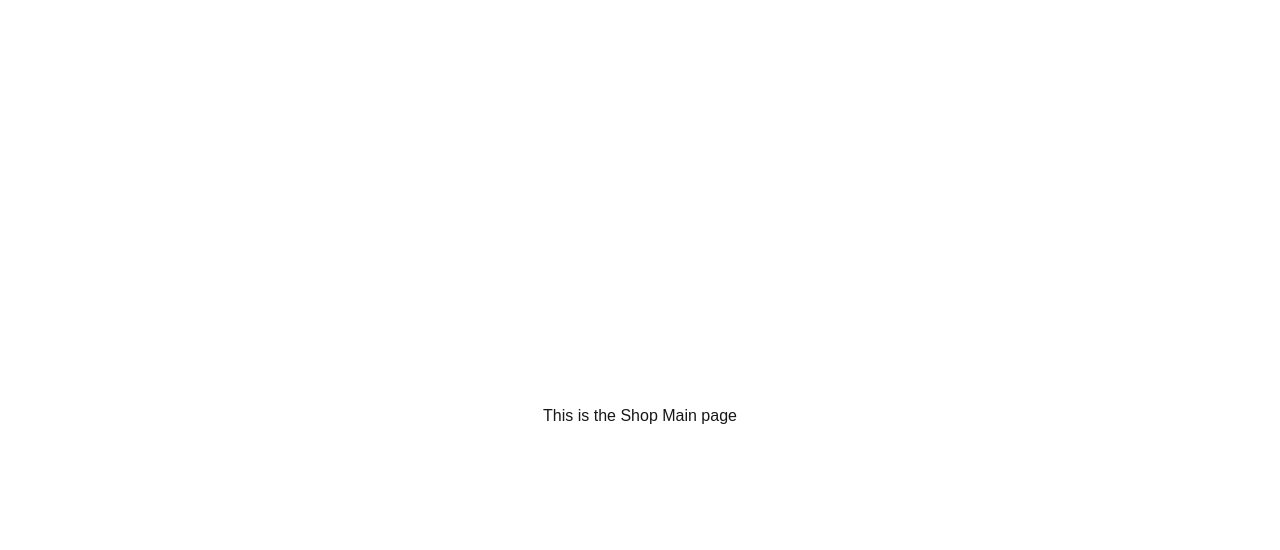
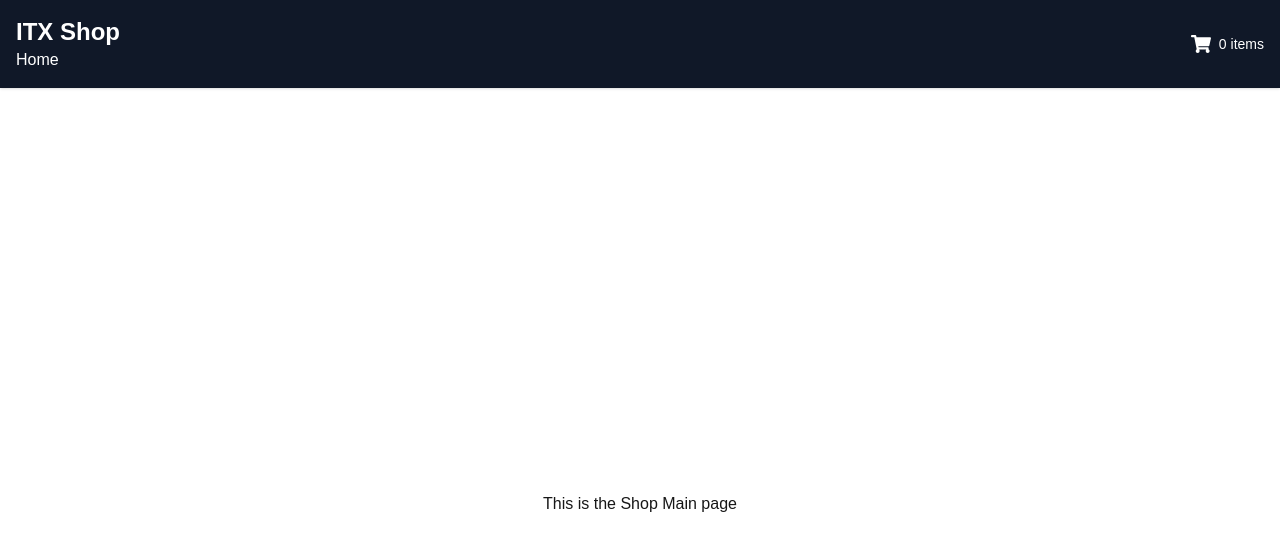
Before and after one commit to joseanher81/itx-shop-next, a Next.js app: page / in a window 1280 px wide. Shown: the top 550 px of the page. Built offline with nearby package versions, Linux system fonts and the light colour scheme.

Commit message:
feat: add header and react icons

```diff
--- a/src/app/layout.tsx
+++ b/src/app/layout.tsx
@@ -1,3 +1,5 @@
+import { CartProvider } from "../context/CartContext";
+import Header from "../components/Header";
 import "./globals.css";
 
 export const metadata = {
@@ -13,8 +15,10 @@ export default function RootLayout({
   return (
     <html lang="en">
       <body>
-        {/* HEADER */}
-        <main className="container mx-auto p-4">{children}</main>
+        <CartProvider>
+          <Header />
+          <main className="container mx-auto p-4">{children}</main>
+        </CartProvider>
       </body>
     </html>
   );
--- /dev/null
+++ b/src/components/Header.tsx
@@ -0,0 +1,50 @@
+"use client";
+
+import Link from "next/link";
+import { usePathname } from "next/navigation";
+import { useCartContext } from "../context/CartContext";
+import { FaShoppingCart } from "react-icons/fa";
+
+const Header = () => {
+  const { count } = useCartContext();
+  const pathname = usePathname();
+
+  const renderBreadcrumbs = () => {
+    if (pathname === "/") return "Home";
+
+    if (pathname.startsWith("/product/")) {
+      return (
+        <span className="text-sm text-gray-300">
+          <Link href="/" className="hover:underline text-white">
+            Home
+          </Link>{" "}
+          / Product Details
+        </span>
+      );
+    }
+
+    return null;
+  };
+
+  return (
+    <header className="bg-gray-900 text-white py-4 shadow">
+      <div className="container mx-auto flex items-center justify-between px-4">
+        {/* Logo + Breadcrumbs */}
+        <div>
+          <Link href="/" className="text-2xl font-bold text-white">
+            ITX Shop
+          </Link>
+          <div>{renderBreadcrumbs()}</div>
+        </div>
+
+        {/* Cart */}
+        <div className="flex items-center gap-2">
+          <FaShoppingCart className="text-xl" />
+          <span className="text-sm">{count} items</span>
+        </div>
+      </div>
+    </header>
+  );
+};
+
+export default Header;
```
Also changed, not shown: package.json (+6 -5 lines), 1 other file (tests, documents, lock files or other folders).
